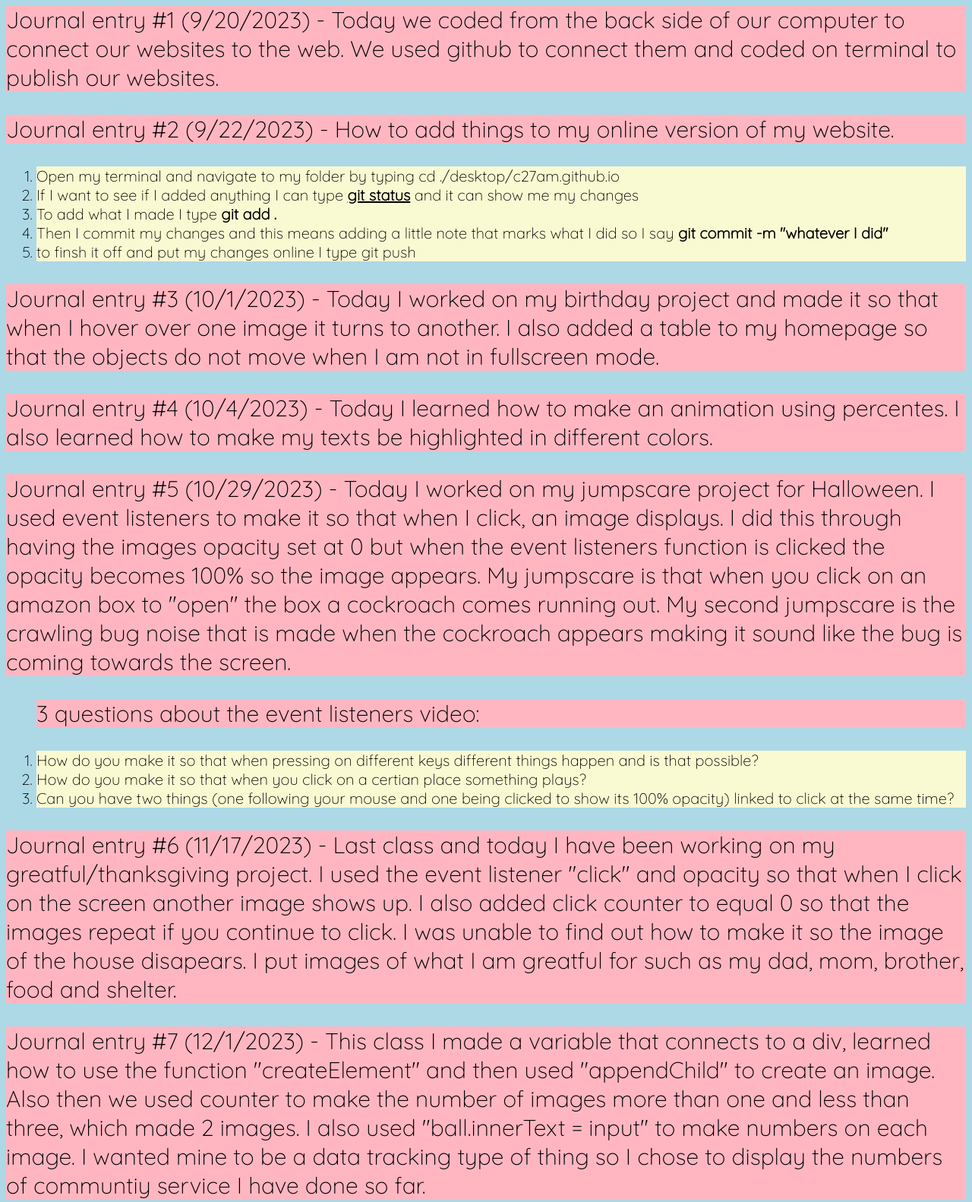
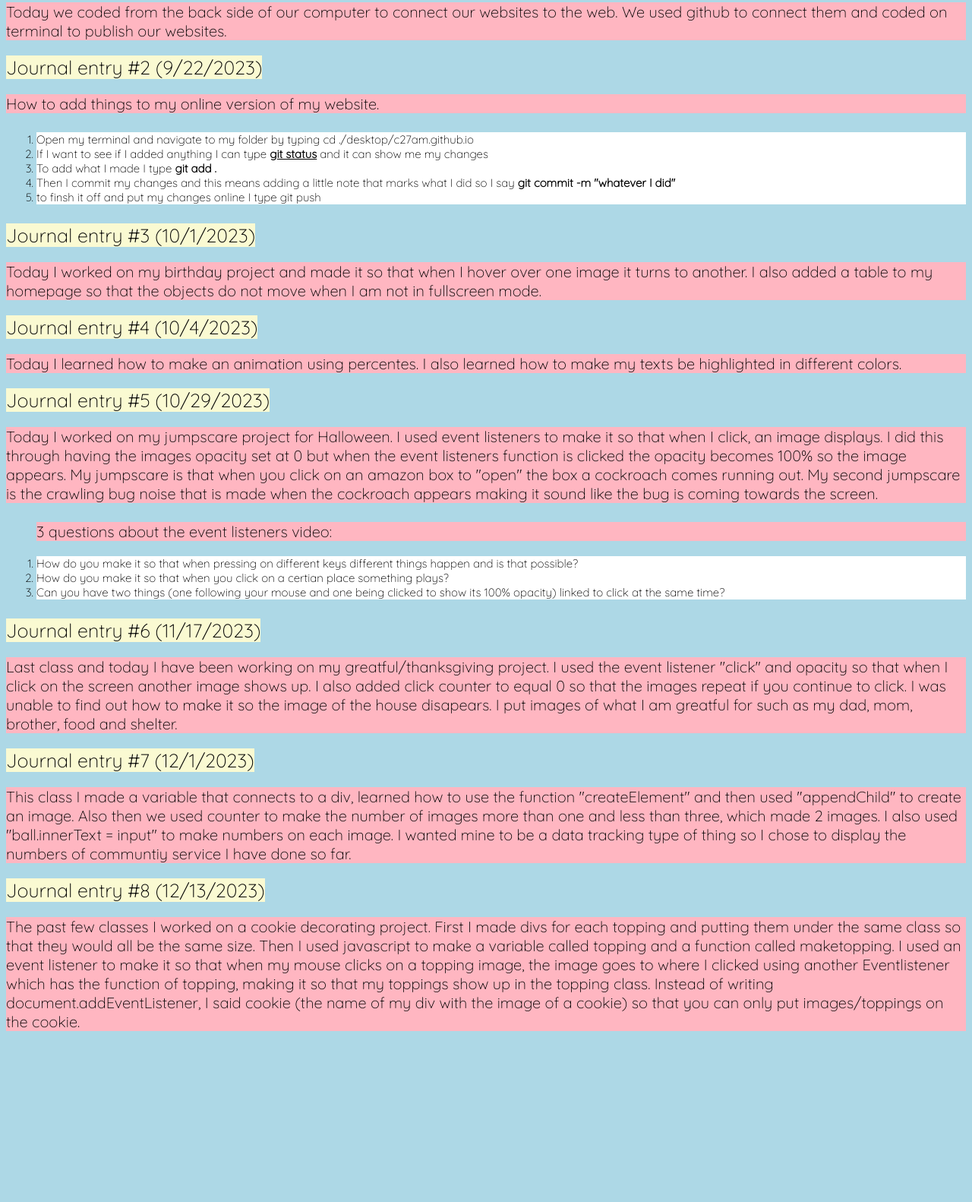
Before and after one commit to c27am/c27am.github.io, a plain HTML site: page journal.html in a window 1280 px wide. Shown: the part 131-1713 px from the top of the page at 76% size. After the commit the page ends 1508 px from the top, so only its background shows below. Drawn offline with Linux system fonts and the light colour scheme; a web font is replaced by a local one.

Commit message:
cookie part 2

```diff
--- a/journal.html
+++ b/journal.html
@@ -30,16 +30,22 @@
 
 		p{
 
-			font-size:30px;
+			font-size:20px;
 			background-color: lightpink;
 			font-family: 'Quicksand', sans-serif;
 
 			}
 
 		li{
-			font-size:20px;
-		background-color:lightgoldenrodyellow;
+			font-size:15px;
+		background-color:white;
 		font-family: 'Quicksand', sans-serif;
+		}
+
+		p2{
+				font-size:25px;
+			background-color: lightgoldenrodyellow;
+			font-family: 'Quicksand', sans-serif;
 		}
 
 		a{
@@ -59,16 +65,22 @@
 	Welcome to my journal page! 📖
 </h1>
 
+
 	<a href="index.html">
 		Click here to go back to the homepage!
 	</a>
+<p2>
 
+	Journal entry #1 (9/20/2023)
+	<p2>
+<p>
+	Today we coded from the back side of our computer to connect our websites to the web. We used github to connect them and coded on terminal to publish our websites.
+</p>
+<p2>
+	Journal entry #2 (9/22/2023) </p2>
 
-<p>
-	Journal entry #1 (9/20/2023) - Today we coded from the back side of our computer to connect our websites to the web. We used github to connect them and coded on terminal to publish our websites.
-</p>
-<p>
-	Journal entry #2 (9/22/2023) - How to add things to my online version of my website.
+	<p> How to add things to my online version of my website.
+
 	<ol>
 		<li>Open my terminal and navigate to my folder by typing cd ./desktop/c27am.github.io</li>
 
@@ -81,17 +93,21 @@
 		<li> to finsh it off and put my changes online I type git push</li>
 	</ol>
 
-
 </p>
-<p>
-	Journal entry #3 (10/1/2023) - Today I worked on my birthday project and made it so that when I hover over one image it turns to another. I also added a table to my homepage so that the objects do not move when I am not in fullscreen mode.
+<p2>
+	Journal entry #3 (10/1/2023) </p2>
+	<p>
+	 Today I worked on my birthday project and made it so that when I hover over one image it turns to another. I also added a table to my homepage so that the objects do not move when I am not in fullscreen mode.
 </p>
-<p>
-Journal entry #4 (10/4/2023) - Today I learned how to make an animation using percentes. I also learned how to make my texts be highlighted in different colors.
+<p2>
+Journal entry #4 (10/4/2023) <p2>
+	<p> Today I learned how to make an animation using percentes. I also learned how to make my texts be highlighted in different colors.
 </p>
 
+<p2>
+Journal entry #5 (10/29/2023) </p2>
 <p>
-Journal entry #5 (10/29/2023) - Today I worked on my jumpscare project for Halloween. I used event listeners to make it so that when I click, an image displays. I did this through having the images opacity set at 0 but when the event listeners function is clicked the opacity becomes 100% so the image appears.
+Today I worked on my jumpscare project for Halloween. I used event listeners to make it so that when I click, an image displays. I did this through having the images opacity set at 0 but when the event listeners function is clicked the opacity becomes 100% so the image appears.
 
 My jumpscare is that when you click on an amazon box to "open" the box a cockroach comes running out. My second jumpscare is the crawling bug noise that is made when the cockroach appears making it sound like the bug is coming towards the screen.
 
@@ -108,12 +124,19 @@ My jumpscare is that when you click on an amazon box to "open" the box a cockroa
 	</ol>
 </p>
 
-<p>
-	Journal entry #6 (11/17/2023) - Last class and today I have been working on my greatful/thanksgiving project. I used the event listener "click" and opacity so that when I click on the screen another image shows up. I also added click counter to equal 0 so that the images repeat if you continue to click. I was unable to find out how to make it so the image of the house disapears. I put images of what I am greatful for such as my dad, mom, brother, food and shelter.
+<p2>
+	Journal entry #6 (11/17/2023) </p2>
+	<p> Last class and today I have been working on my greatful/thanksgiving project. I used the event listener "click" and opacity so that when I click on the screen another image shows up. I also added click counter to equal 0 so that the images repeat if you continue to click. I was unable to find out how to make it so the image of the house disapears. I put images of what I am greatful for such as my dad, mom, brother, food and shelter.
 </p>
 
-<p> Journal entry #7 (12/1/2023) -  This class I made a variable that connects to a div, learned how to use the function "createElement" and then used "appendChild" to create an image. Also then we used counter to make the number of images more than one and less than three, which made 2 images. I also used "ball.innerText = input" to make numbers on each image. I wanted mine to be a data tracking type of thing so I chose to display the numbers of communtiy service I have done so far.
+<p2> Journal entry #7 (12/1/2023) <p2>
+<p> This class I made a variable that connects to a div, learned how to use the function "createElement" and then used "appendChild" to create an image. Also then we used counter to make the number of images more than one and less than three, which made 2 images. I also used "ball.innerText = input" to make numbers on each image. I wanted mine to be a data tracking type of thing so I chose to display the numbers of communtiy service I have done so far.
 </p>
+
+<p2> Journal entry #8 (12/13/2023) </p2>
+<p>
+The past few classes I worked on a cookie decorating project. First I made divs for each topping and putting them under the same class so that they would all be the same size. Then I used javascript to make a variable called topping and a function called maketopping. I used an event listener to make it so that when my mouse clicks on a topping image, the image goes to where I clicked using another Eventlistener which has the function of topping, making it so that my toppings show up in the topping class. Instead of writing document.addEventListener, I said cookie (the name of my div with the image of a cookie) so that you can only put images/toppings on the cookie.
+<p>
 </body>
 </body>
 </html>
```
Also changed, not shown: creativecookie.html (+1 -1 lines), dribble.html (+8 -0 lines), index.html (+4 -4 lines), projects.html (+12 -11 lines), IMG_0859.JPG (added), leaves.jpg (added), ski1.JPG (added), ski2.JPG (added), ski3.JPG (added), ski4.JPG (added).
